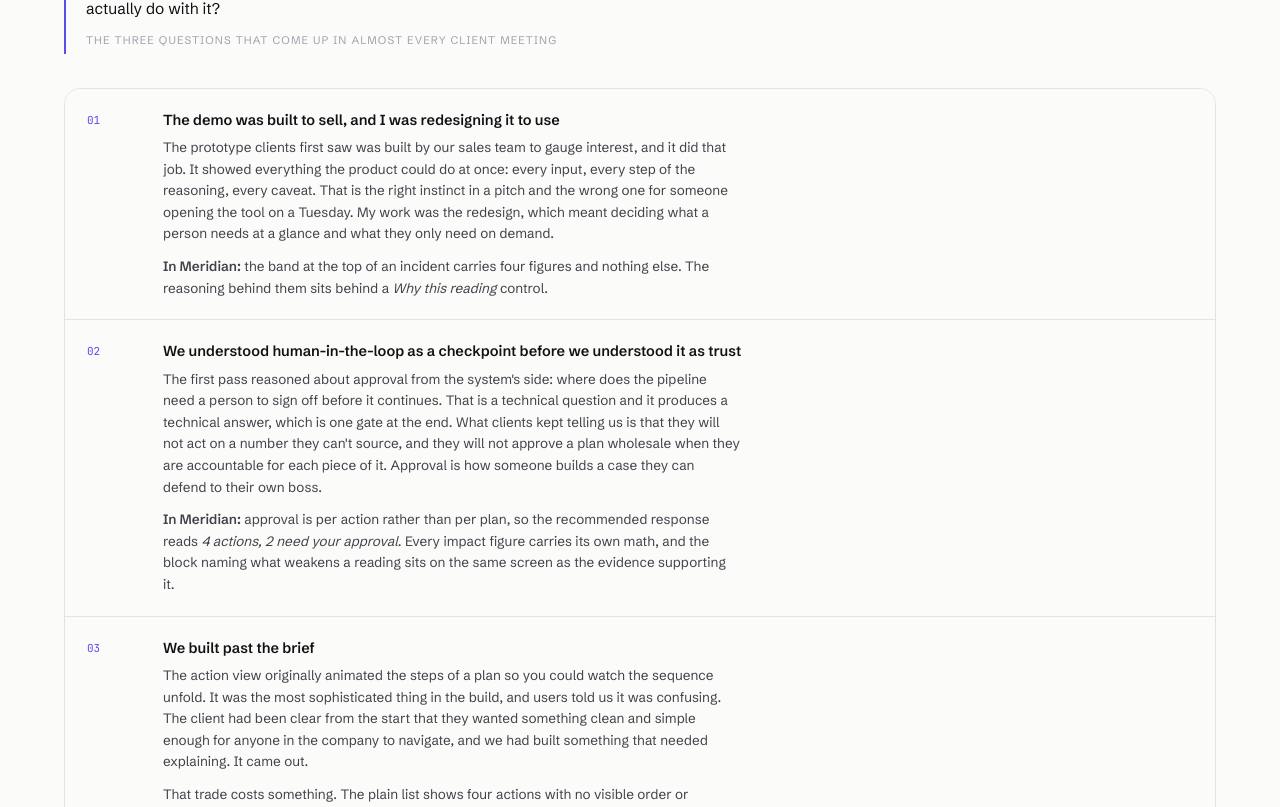
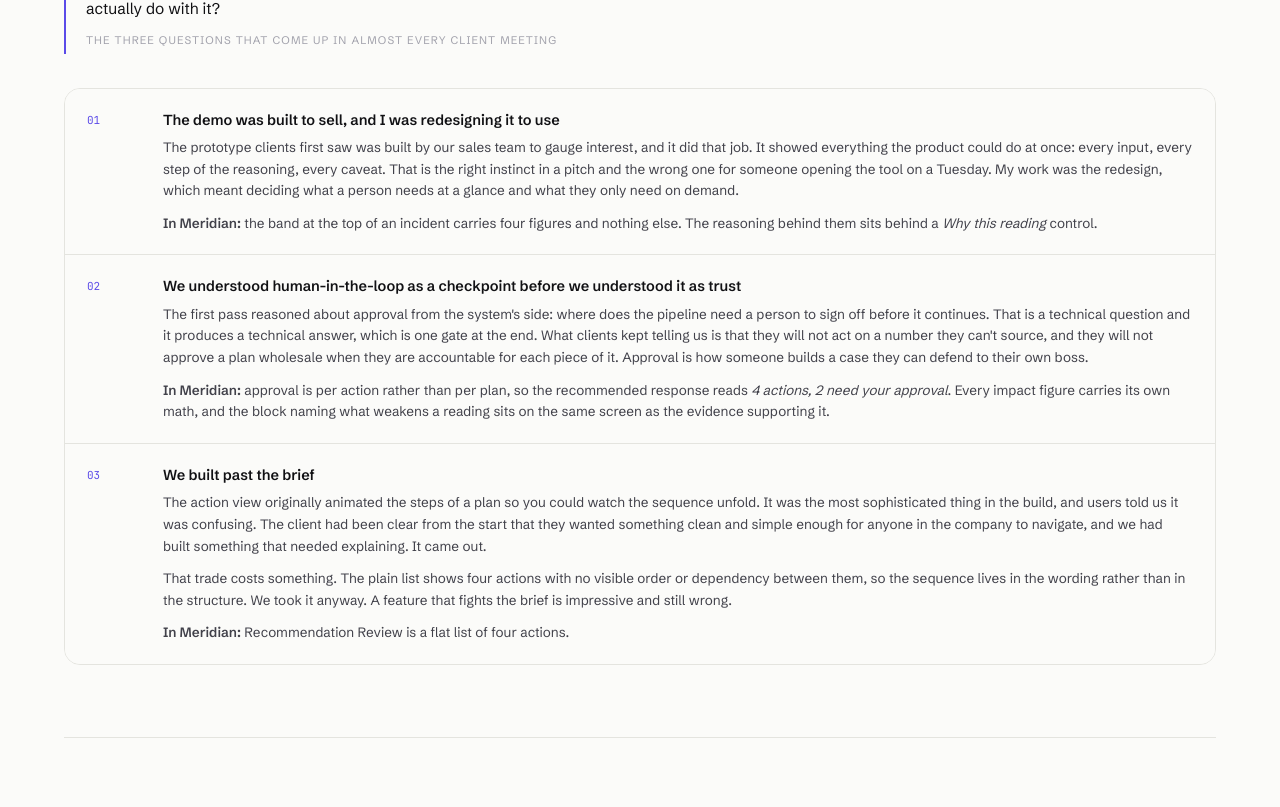
Before and after one commit to hi-chloe/website-portfolio, a Next.js app: page /meridian in a window 1280 px wide. Shown: the part 2693-3500 px from the top of the page. Built offline with nearby package versions, Linux system fonts and the light colour scheme; a web font is replaced by a local one.

Commit message:
Let Meridian lesson copy use the full card width.
Co-authored-by: Cursor <cursoragent@cursor.com>

```diff
--- a/app/globals.css
+++ b/app/globals.css
@@ -396,6 +396,7 @@
   .ladder p + p{margin-top:11px}
   .ladder p b{display:inline;font-size:inherit;margin:0}
   .ladder.lessons li:last-child .k{color:var(--accent)}
+  .ladder.lessons p{max-width:none}
 
   pre{background:#fff;border:1px solid var(--rule);border-radius:var(--r-card);
     padding:18px 20px;overflow-x:auto;font-family:"JetBrains Mono",monospace;
```
